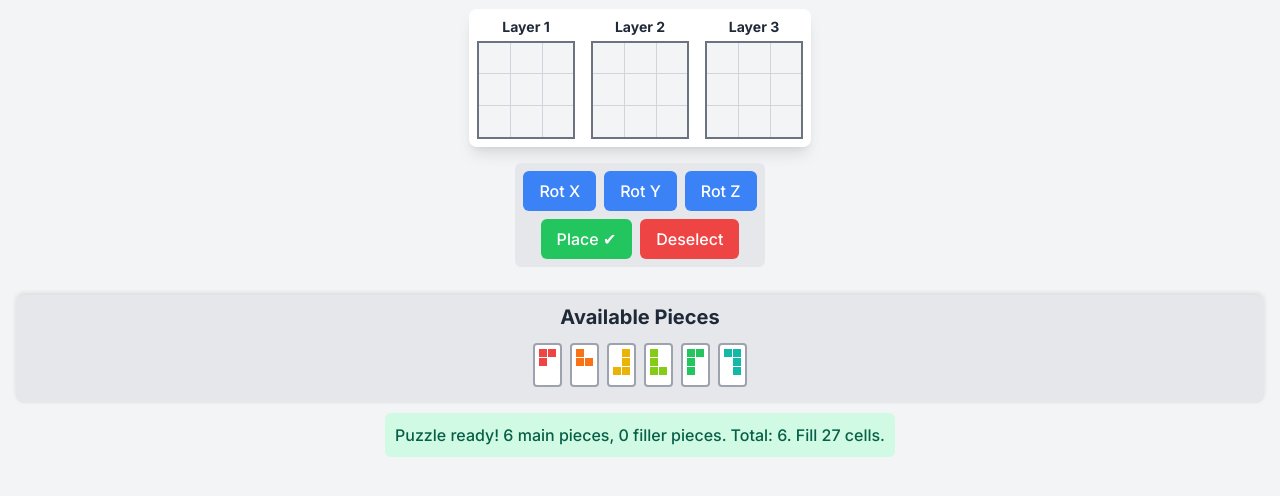
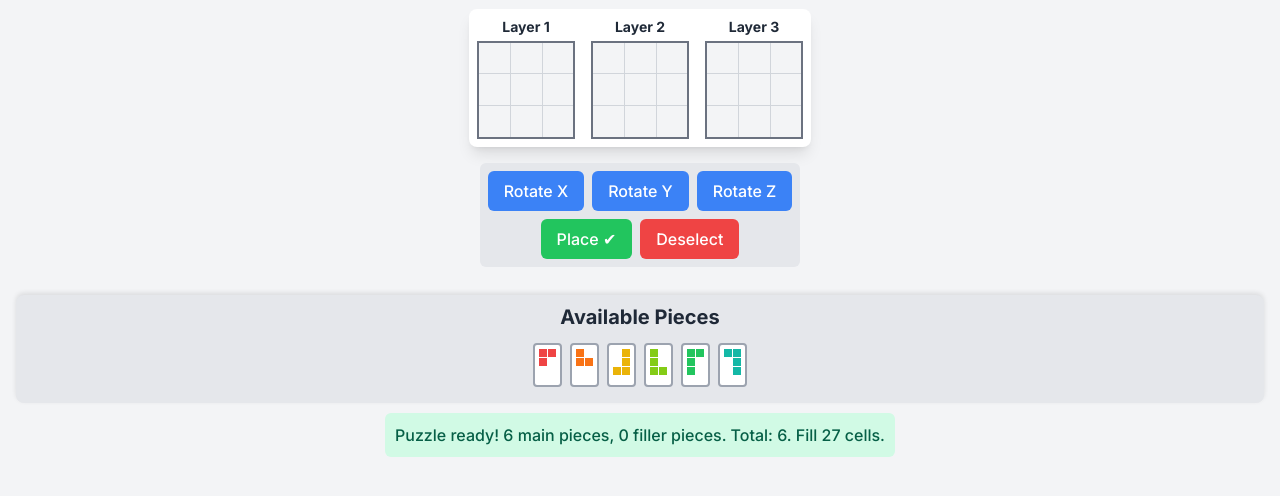
Before and after one commit to NTT-2k5/3D-Cube-Puzzle, a plain HTML site: page index.html in a window 1280 px wide. Shown: the part 112-608 px from the top of the page. Drawn offline with nearby package versions, Linux system fonts and the light colour scheme.

Commit message:
Update index.html

```diff
--- a/index.html
+++ b/index.html
@@ -160,9 +160,9 @@
             </div>
 
             <div class="controls-container flex flex-col items-center gap-1 md:gap-2 mb-3 p-2 bg-gray-200 rounded-md">
-                <div class="flex flex-wrap justify-center gap-1 md:gap-2"> <button id="rotate-x-button" title="Rotate X (X)" class="py-1 px-3 md:py-2 md:px-4 rounded-md font-medium text-white bg-blue-500 hover:bg-blue-600 transition-colors duration-150">Rot X</button>
-                    <button id="rotate-y-button" title="Rotate Y (Y)" class="py-1 px-3 md:py-2 md:px-4 rounded-md font-medium text-white bg-blue-500 hover:bg-blue-600 transition-colors duration-150">Rot Y</button>
-                    <button id="rotate-z-button" title="Rotate Z (Z)" class="py-1 px-3 md:py-2 md:px-4 rounded-md font-medium text-white bg-blue-500 hover:bg-blue-600 transition-colors duration-150">Rot Z</button>
+                <div class="flex flex-wrap justify-center gap-1 md:gap-2"> <button id="rotate-x-button" title="Rotate X (X)" class="py-1 px-3 md:py-2 md:px-4 rounded-md font-medium text-white bg-blue-500 hover:bg-blue-600 transition-colors duration-150">Rotate X</button>
+                    <button id="rotate-y-button" title="Rotate Y (Y)" class="py-1 px-3 md:py-2 md:px-4 rounded-md font-medium text-white bg-blue-500 hover:bg-blue-600 transition-colors duration-150">Rotate Y</button>
+                    <button id="rotate-z-button" title="Rotate Z (Z)" class="py-1 px-3 md:py-2 md:px-4 rounded-md font-medium text-white bg-blue-500 hover:bg-blue-600 transition-colors duration-150">Rotate Z</button>
                 </div>
                 <div class="flex flex-wrap justify-center gap-1 md:gap-2"> <button id="confirm-placement-button" title="Confirm Placement (Enter)" class="py-1 px-3 md:py-2 md:px-4 rounded-md font-medium text-white bg-green-500 hover:bg-green-600 transition-colors duration-150">Place ✔</button>
                     <button id="deselect-button" title="Deselect Piece (Escape)" class="py-1 px-3 md:py-2 md:px-4 rounded-md font-medium text-white bg-red-500 hover:bg-red-600 transition-colors duration-150">Deselect</button>
```
